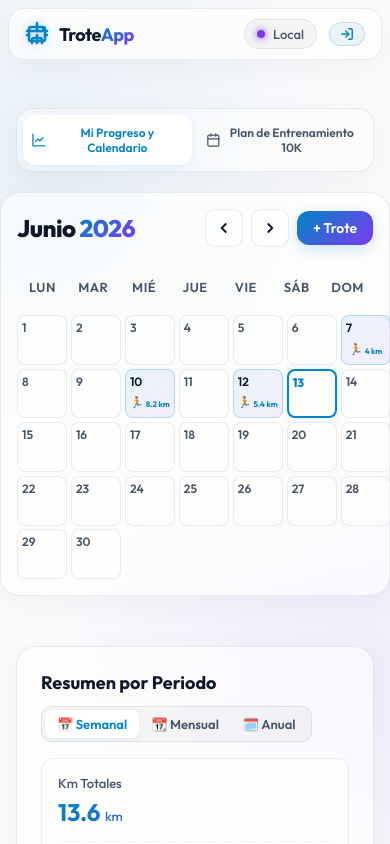
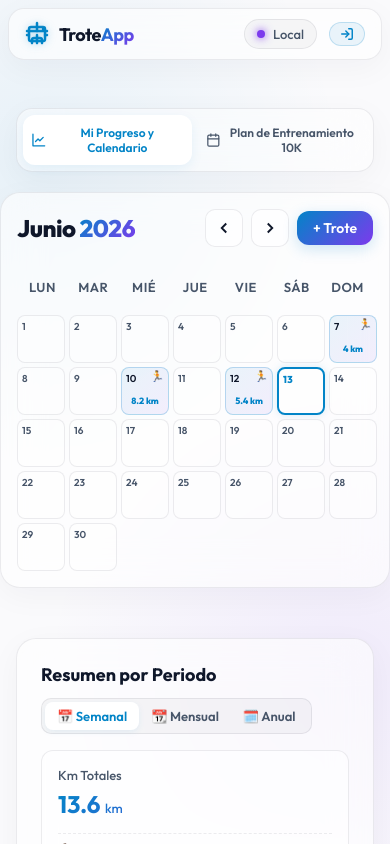
Before and after one commit to Lucas-Vergara/trote-app, a Next.js app: page / in a window 390 px wide. Both pictures are taken after a click on the button "Entrar como Invitado (Probar de forma Local)". Shown: the top 844 px of the page. Built offline with nearby package versions, Linux system fonts and the light colour scheme; no server answers.

Commit message:
style: split calendar day cell content vertically and increase stats font size for readability

```diff
--- a/src/components/RunCalendar.module.css
+++ b/src/components/RunCalendar.module.css
@@ -136,29 +136,39 @@
   color: var(--fg-light);
 }
 
-.runIndicator {
+.cellHeader {
   display: flex;
-  flex-direction: column;
+  justify-content: space-between;
   align-items: center;
-  gap: 2px;
-  margin-top: 4px;
+  width: 100%;
 }
 
-.runEmoji {
+.dayEmoji {
   font-size: 16px;
   animation: bounce 2s infinite;
+  margin-top: -2px;
+}
+
+.runInfo {
+  display: flex;
+  justify-content: center;
+  align-items: center;
+  width: 100%;
+  margin-top: auto;
+  text-align: center;
+  padding-bottom: 2px;
 }
 
 .runKm {
-  font-size: 11px;
-  font-weight: 700;
+  font-size: 14px;
+  font-weight: 800;
   color: var(--primary-neon);
   white-space: nowrap;
 }
 
 .ruckingKm {
-  font-size: 11px;
-  font-weight: 700;
+  font-size: 14px;
+  font-weight: 800;
   color: var(--secondary-neon);
   white-space: nowrap;
 }
@@ -177,30 +187,21 @@
   .dayCell {
     aspect-ratio: 1;
     min-height: 55px;
-    padding: 6px 6px 10px 6px;
+    padding: 6px 6px 8px 6px;
     border-radius: 8px;
   }
 
   .dayNumber {
+    font-size: 11px;
+  }
+
+  .dayEmoji {
     font-size: 12px;
   }
 
-  .runIndicator {
-    flex-direction: row;
-    justify-content: center;
-    align-items: center;
-    gap: 3px;
-    margin-top: auto;
-    width: 100%;
-  }
-
-  .runEmoji {
-    font-size: 13px;
-  }
-
   .runKm, .ruckingKm {
-    font-size: 9px;
-    display: inline-block !important;
+    font-size: 10px;
+    font-weight: 800;
   }
 }
 
@@ -214,17 +215,15 @@
     padding: 4px 4px 6px 4px;
   }
 
-  .runIndicator {
-    margin-top: auto;
-    gap: 2px;
+  .dayNumber {
+    font-size: 10px;
   }
 
-  .runEmoji {
+  .dayEmoji {
     font-size: 11px;
   }
 
   .runKm, .ruckingKm {
-    font-size: 8px;
-    display: inline-block !important;
+    font-size: 9px;
   }
 }
--- a/src/components/RunCalendar.tsx
+++ b/src/components/RunCalendar.tsx
@@ -145,10 +145,12 @@ export default function RunCalendar({ runs, onSelectDate, onQuickLog }: RunCalen
             >
               {cell.dayNumber && (
                 <>
-                  <span className={styles.dayNumber}>{cell.dayNumber}</span>
+                  <div className={styles.cellHeader}>
+                    <span className={styles.dayNumber}>{cell.dayNumber}</span>
+                    {dayRun && <span className={styles.dayEmoji}>{isRucking ? '🎒' : '🏃'}</span>}
+                  </div>
                   {dayRun && (
-                    <div className={styles.runIndicator}>
-                      <span className={styles.runEmoji}>{isRucking ? '🎒' : '🏃'}</span>
+                    <div className={styles.runInfo}>
                       <span className={isRucking ? styles.ruckingKm : styles.runKm}>
                         {isRucking
                           ? (dayRun.rucking_weight !== null && dayRun.rucking_weight !== undefined ? `${dayRun.rucking_weight} kg` : 'Ruck')
```
